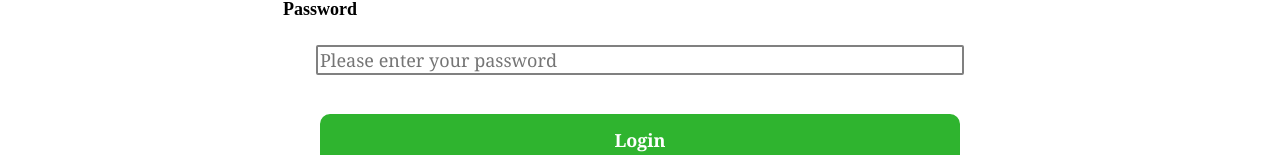
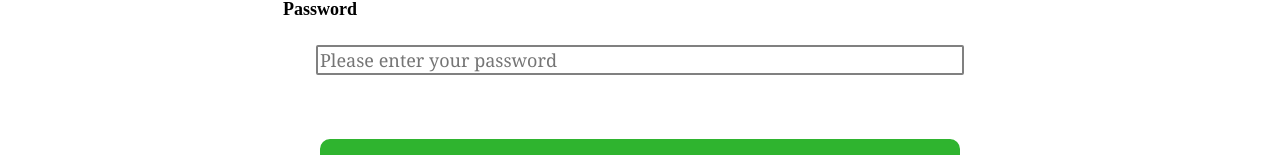
Before and after one commit to KristaSmith1/MERN_Banking_Website, a React (Create React App) app in the folder frontend/: page / in a window 1280 px wide. Shown: the part 563-718 px from the top of the page. Built offline with nearby package versions, Linux system fonts and the light colour scheme.

Commit message:
Update homepage.css
Added invalid error message css

```diff
--- a/frontend/src/components/homepage.css
+++ b/frontend/src/components/homepage.css
@@ -60,6 +60,13 @@ input {
     font-family: Cambria, Cochin, Georgia, Times, 'Times New Roman', serif;
 }
 
+.invalidMessage {
+    text-align: center;
+    font-size: large;
+    font-weight: bold;
+    color: red;
+    padding-top: 2%;
+}
 .submit-button {
     background-color: rgb(47, 180, 47);
     color: white;
```
